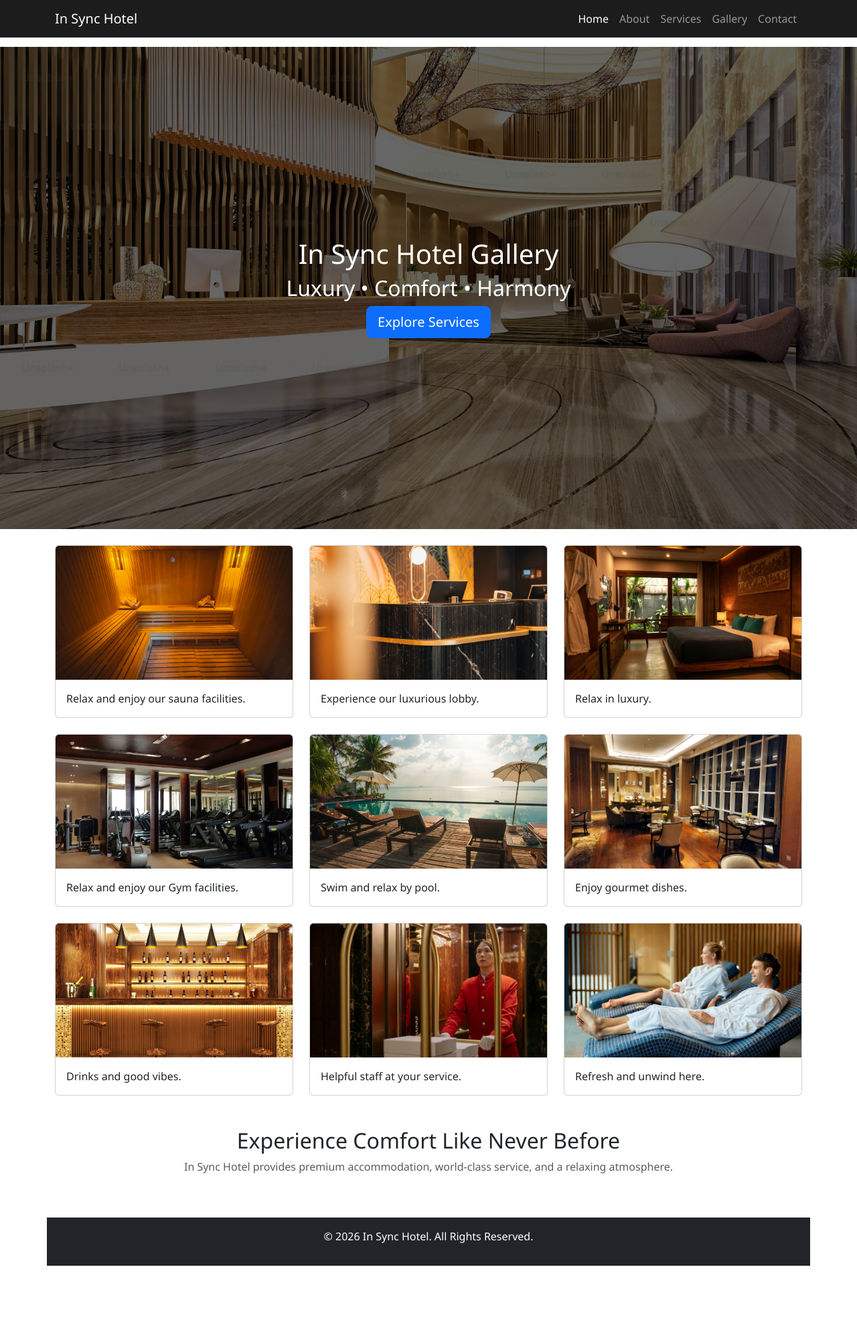
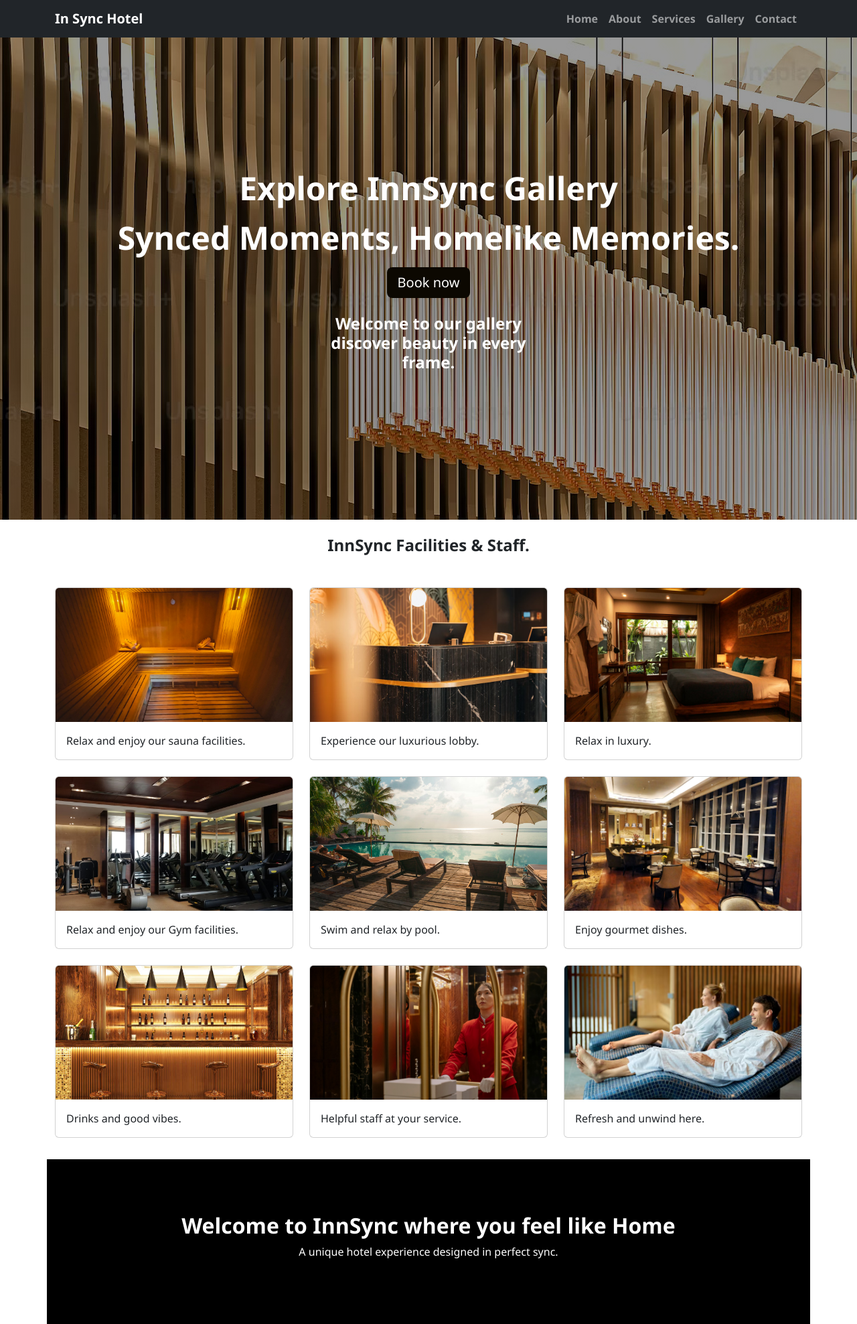
Before and after one commit to MaverickUal/InnSync, a PHP site: page /Gallery.html in a window 1280 px wide. Shown: the whole page at 67% size. Before the commit the page ends 1890 px from the top, so only its background shows below. Run offline with PHP 8.4, Linux system fonts and the light colour scheme.

Commit message:
This is new Gallery

```diff
--- a/Gallery.html
+++ b/Gallery.html
@@ -2,12 +2,63 @@
 <html lang="en">
 <head>
   <meta charset="UTF-8">
-  <title>InnSync Hotel | Home</title>
-  <meta name="viewport" content="width=device-width, initial-scale=1.0">
+  <title>InnSync | Boutique Hotel</title>
+  <meta name="viewport" content="width=device-width, initial-scale=1">
+
+
   <link href="https://cdn.jsdelivr.net/npm/bootstrap@5.3.2/dist/css/bootstrap.min.css" rel="stylesheet">
+
+
   <link rel="stylesheet" href="style.css">
+</head>
+<body>
 
-  <style>
+  <nav class="navbar navbar-expand-lg navbar-dark bg-dark">
+  <div class="container">
+    <a class="navbar-brand" href="index.html">In Sync Hotel</a>
+    <button class="navbar-toggler" type="button" data-bs-toggle="collapse" data-bs-target="#navMenu">
+      <span class="navbar-toggler-icon"></span>
+    </button>
+    <div class="collapse navbar-collapse" id="navMenu">
+      <ul class="navbar-nav ms-auto">
+        <li class="nav-item"><a class="nav-link" href="index.html">Home</a></li>
+        <li class="nav-item"><a class="nav-link" href="about.html">About</a></li>
+        <li class="nav-item"><a class="nav-link" href="services.html">Services</a></li>
+        <li class="nav-item"><a class="nav-link" href="gallery.html">Gallery</a></li>
+        <li class="nav-item"><a class="nav-link" href="contact.html">Contact</a></li>
+      </ul>
+    </div>
+  </div>
+</nav>
+
+</body>
+
+<header class="home-banner">
+  <div class="container text-center text-white">
+
+
+    <h1 class="display-5 fw-bold mb-3">
+     Explore InnSync Gallery
+     <h2 class="display-5 fw-bold mb-3">
+      Synced Moments, Homelike Memories.
+    </h1>
+
+    <div class="d-flex justify-content-center gap-3 mb-4">
+      <a href="wala po muna" class="btn btn btn-lg">Book now</a>
+
+    </div>
+
+    <div class="row justify-content-center midtext mt-4">
+      <div class="col-12 col-md-4 mb-3">
+           <p></p>
+        <h4>Welcome to our gallery discover beauty in every frame.</h4>
+      </div>
+    </div>
+
+  </div>
+</header>
+
+ <style>
 
     .card-hover {
       transition: transform 0.3s, box-shadow 0.3s;
@@ -19,34 +70,13 @@
       box-shadow: 0 8px 20px rgba(0,0,0,0.3);
     }
   </style>
-</head>
-<body>
 
-<nav class="navbar navbar-expand-lg navbar-dark fixed-top">
-  <div class="container">
-    <a class="navbar-brand" href="index.html">In Sync Hotel</a>
-    <button class="navbar-toggler" data-bs-toggle="collapse" data-bs-target="#menu">
-      <span class="navbar-toggler-icon"></span>
-    </button>
-    <div class="collapse navbar-collapse" id="menu">
-      <ul class="navbar-nav ms-auto">
-        <li class="nav-item"><a class="nav-link active" href="index.html">Home</a></li>
-        <li class="nav-item"><a class="nav-link" href="about.html">About</a></li>
-        <li class="nav-item"><a class="nav-link" href="services.html">Services</a></li>
-        <li class="nav-item"><a class="nav-link" href="gallery.html">Gallery</a></li>
-        <li class="nav-item"><a class="nav-link" href="contact.html">Contact</a></li>
-      </ul>
+<div class="row justify-content-center midtext mt-4">
+      <div class="col-12 col-md-4 mb-3 text-center">
+        <h4>InnSync Facilities & Staff.</h4>
+      </div>
     </div>
-  </div>
-</nav>
 
-<header class="hero">
-  <div class="hero-content text-center py-5">
-    <h1>In Sync Hotel Gallery</h1>
-    <h2>Luxury • Comfort • Harmony</h2>
-    <a href="services.html" class="btn btn-primary btn-lg">Explore Services</a>
-  </div>
-</header>
 
 <div class="container mt-4">
   <div class="row g-4">
@@ -143,8 +173,6 @@
     </div>
 
 
-
-
     <div class="col-sm-12 col-md-4">
       <div class="card card-hover">
         <img src="image/hotel spa.avif" class="card-img-top" alt="Hotel Spa">
@@ -153,19 +181,18 @@
         </div>
       </div>
     </div>
+<p class=""></p>
+<p class=""></p>
 
 
-
-<section class="container text-center mt-5">
-  <h2>Experience Comfort Like Never Before</h2>
-  <p class="text-muted">
-    In Sync Hotel provides premium accommodation, world-class service, and a relaxing atmosphere.
-  </p>
+<section class="welcome-section text-center">
+  <div class="container">
+    <h2 class="fw-bold">Welcome to InnSync where you feel like Home</h2>
+    <p class="text-white mt-2">
+      A unique hotel experience designed in perfect sync.
+    </p>
+  </div>
 </section>
-
-<footer class="footer text-center py-3 bg-dark text-white mt-5">
-  <p>© 2026 In Sync Hotel. All Rights Reserved.</p>
-</footer>
 
 <script src="https://cdn.jsdelivr.net/npm/bootstrap@5.3.2/dist/js/bootstrap.bundle.min.js"></script>
 </body>
--- a/style.css
+++ b/style.css
@@ -1,26 +1,44 @@
 body {
-  padding-top: 70px;
   font-family: 'Segoe UI', sans-serif;
 }
 
+.btn {
+  background-color: #0c0801;
+  color: #fff;
+  border: none;
+}
+
 .navbar {
+  color: #c9a45c !important;
+  font-weight: 600;
   background-color: #1c1c1c;
 }
 
-.hero {
-  height: 90vh;
-  background:
-    linear-gradient(rgba(0, 0, 0, 0.6), rgba(0,0,0,.6)),
+.home-banner {
+ height: 90vh;
+  background: linear-gradient(rgba(0,0,0,.4), rgba(0,0,0,.4)),
     url("image/bg.jpg");
-  background-size: cover;
-  background-position: center;
-  background-repeat: no-repeat;
 
   display: flex;
   justify-content: center;
   align-items: center;
   text-align: center;
-  color: rgb(255, 255, 255);
+  color: white
+}
+
+.midtext h4 {
+  font-weight: bold;
+}
+
+.midtext p {
+  font-size: 2rem;
+  margin-bottom: 0;
+}
+
+.welcome-section {
+  padding: 80px 0;
+  background-color: #000000;
+  color: white
 }
 
 .card-img-top {
```
